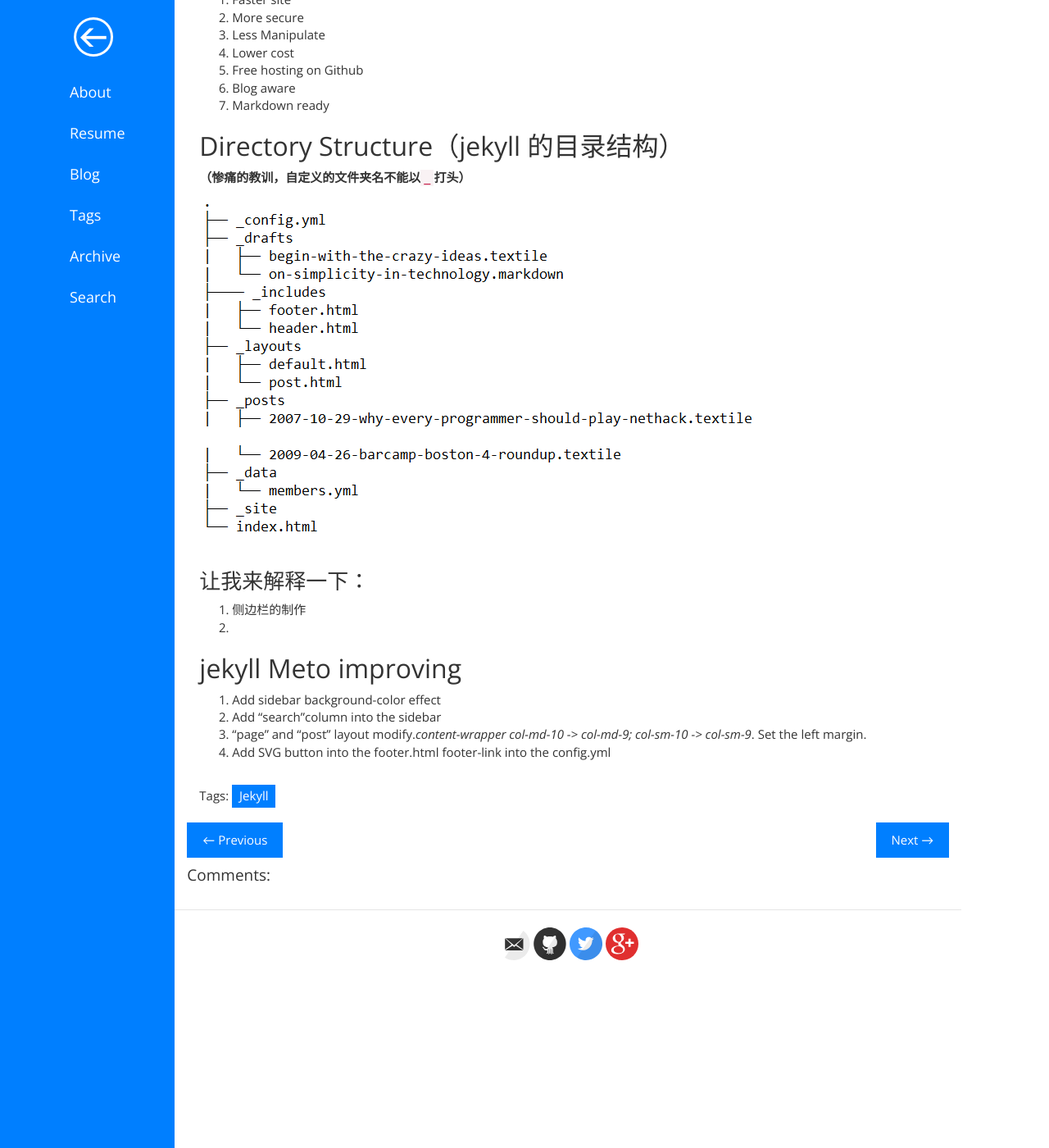
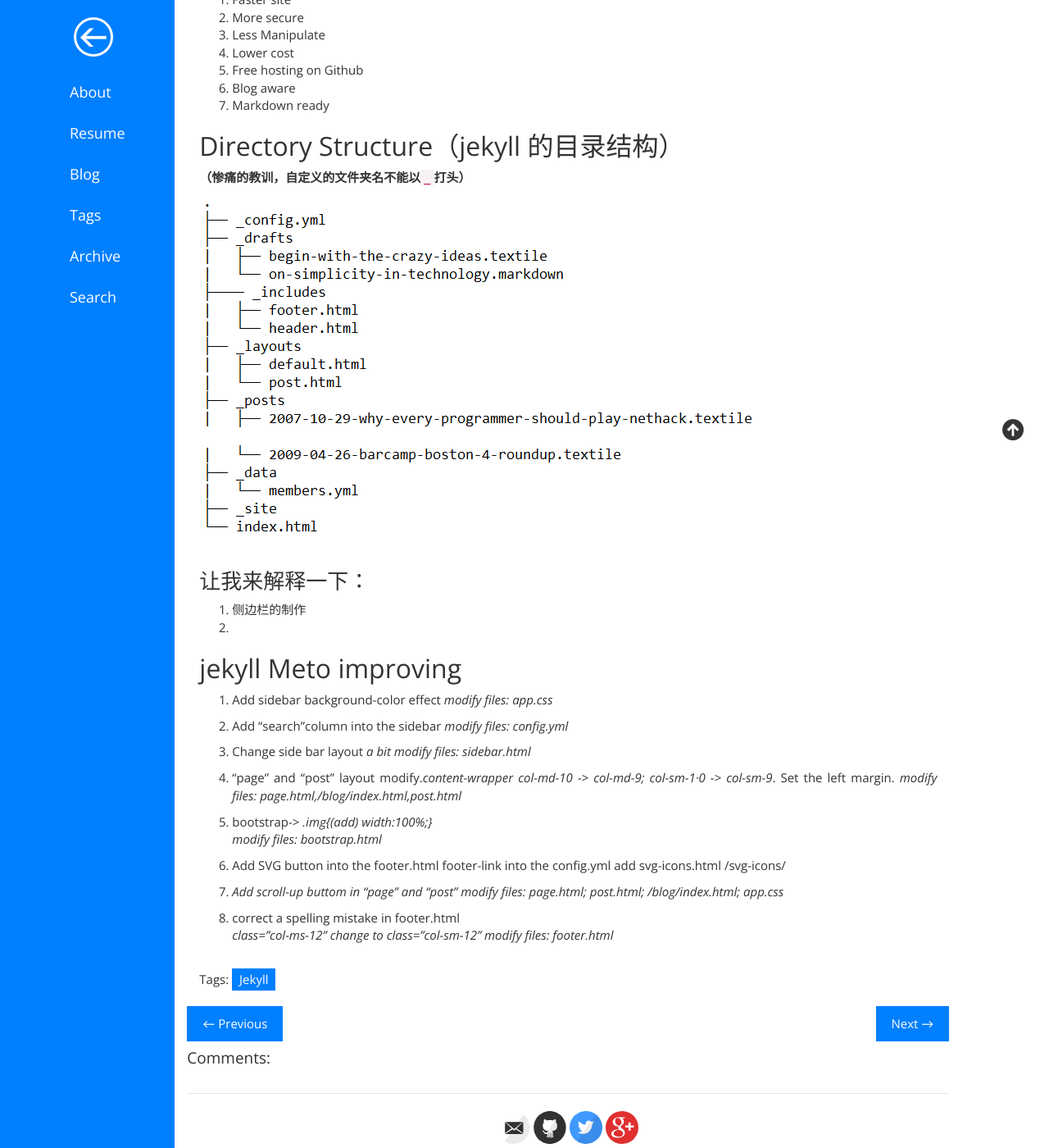
Before and after one commit to ZhuFengdaaa/ZhuFengdaaa.github.io, a Jekyll site: the page built from _posts/2015-1-1-Presentation.md, in a window 1280 px wide and 1400 px high, scrolled down 276 px. Shown: the whole window at 82% size. Built offline with Jekyll 4.4.1, drawn with Linux system fonts in a browser that asks for light colours; comment, search, counter and statistics services are not loaded.

Commit message:
2015-01-03-17-38-03

```diff
--- a/_includes/footer.html
+++ b/_includes/footer.html
@@ -1,5 +1,5 @@
 <footer class="row">
-      <div class="col-ms-12 text-center">
+      <div class="col-sm-12 text-center" id="footer">
             <hr/>
             {% include svg-icons.html %}
       </div>
--- a/_layouts/post.html
+++ b/_layouts/post.html
@@ -53,3 +53,24 @@ layout: master
   <!-- row  -->
 </div>
 <!-- container -->
+<a href="#" class="scrollToTop"></a>
+<script type="text/javascript">
+    $(document).ready(function(){
+
+    //Check to see if the window is top if not then display button
+    $(window).scroll(function(){
+        if ($(this).scrollTop() > 100) {
+            $('.scrollToTop').fadeIn();
+        } else {
+            $('.scrollToTop').fadeOut();
+        }
+    });
+
+    //Click event to scroll to top
+    $('.scrollToTop').click(function(){
+        $('html, body').animate({scrollTop : 0},800);
+        return false;
+    });
+
+});
+</script>
--- a/_posts/2015-1-1-Presentation.md
+++ b/_posts/2015-1-1-Presentation.md
@@ -33,8 +33,29 @@ Why I choose Jekyll?
 1. 侧边栏的制作
 2.
 
+
 ##jekyll Meto improving
+
 1. Add sidebar background-color effect
+_modify files: app.css_
+
 2. Add "search"column into the sidebar
-3. "page" and "post" layout modify.*content-wrapper col-md-10 -> col-md-9; col-sm-10 -> col-sm-9*. Set the left margin.
-4. Add SVG button into the footer.html footer-link into the config.yml
+_modify files: config.yml_
+
+3. Change side bar layout  *a bit*
+_modify files: sidebar.html_
+
+4. "page" and "post" layout modify.*content-wrapper col-md-10 -> col-md-9; col-sm-1·0 -> col-sm-9*. Set the left margin.
+_modify files: page.html,/blog/index.html,post.html_
+
+5. bootstrap-> *.img{(add) width:100%;}*
+_modify files: bootstrap.html_
+
+6. Add SVG button into the footer.html footer-link into the config.yml
+add svg-icons.html  /svg-icons/
+
+7. *Add scroll-up buttom in "page" and "post"*
+_modify files: page.html; post.html; /blog/index.html; app.css_
+
+8. correct a spelling mistake in footer.html<br/> *class="col-ms-12" change to class="col-sm-12"*
+_modify files: footer.html_
--- a/assets/css/app.css
+++ b/assets/css/app.css
@@ -1,3 +1,19 @@
+/*User---*/
+.scrollToTop{
+    width:48px;
+    height:48px;
+    text-decoration: none;
+    position:fixed;
+    top:500px;
+    right:20px;
+    display:none;
+    background: url('/assets/images/scroll-up.png') no-repeat 0px 0px;
+}
+.scrollToTop:hover{
+    text-decoration:none;
+}
+
+/*Default---*/
 .justified {
     text-align: justify;
 }
```
Also changed, not shown: _layouts/page.html (+22 -0 lines), blog/index.html (+21 -0 lines), assets/images/scroll-up.png (added).
